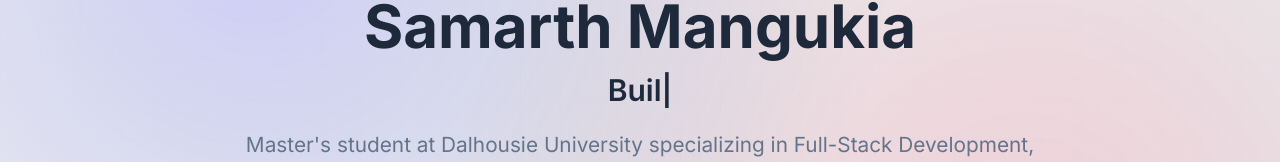
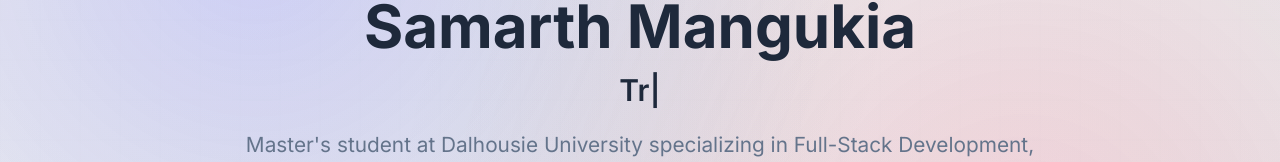
Before and after one commit to smangukia/smangukia.github.io, a Next.js app: page / in a window 1280 px wide. Shown: the part 300-462 px from the top of the page. Built offline with nearby package versions, Linux system fonts and the light colour scheme.

Commit message:
Minor UI changes

```diff
--- a/components/hero.tsx
+++ b/components/hero.tsx
@@ -58,7 +58,7 @@ export default function Hero() {
             <h1 className="text-5xl md:text-6xl font-bold mb-4">Samarth Mangukia</h1>
             <div className="h-10 mb-4 flex justify-center">
               <TypewriterEffect
-                texts={["Code. Cloud. Data", "Build. Deploy. Scale" , "Full-Stack Magic", "Cloud Power"]}
+                texts={["Transforming Ideas Into Code", "Cloud-Driven Systems" , "Data-Powered Solutions", "Full-Stack Innovation"]}
               />
             </div>
             <p className="hero-text">
```
